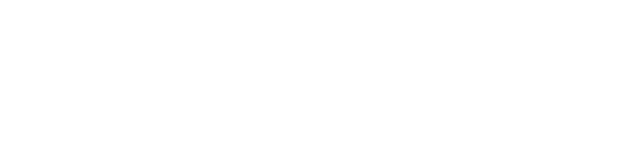
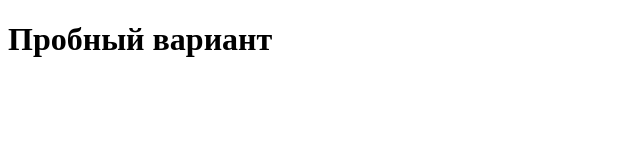
Before and after one commit to Figmas/Homeworks, a plain HTML site: page Src/index.html in a window 1280 px wide. Shown: the whole page, without its empty margins (0-640 px from the left). Drawn offline with Linux system fonts and the light colour scheme.

Commit message:
Update index.html

```diff
--- a/Src/index.html
+++ b/Src/index.html
@@ -5,6 +5,7 @@
         <meta name="viewport" content="width=device-width, initial-scale=1.0">
         <meta http-equiv="X-UA-Compatible" content="ie=edge">
         <title>Document</title>
+        <h1>Пробный вариант</h1>
     </head>
     <body>
 
```
